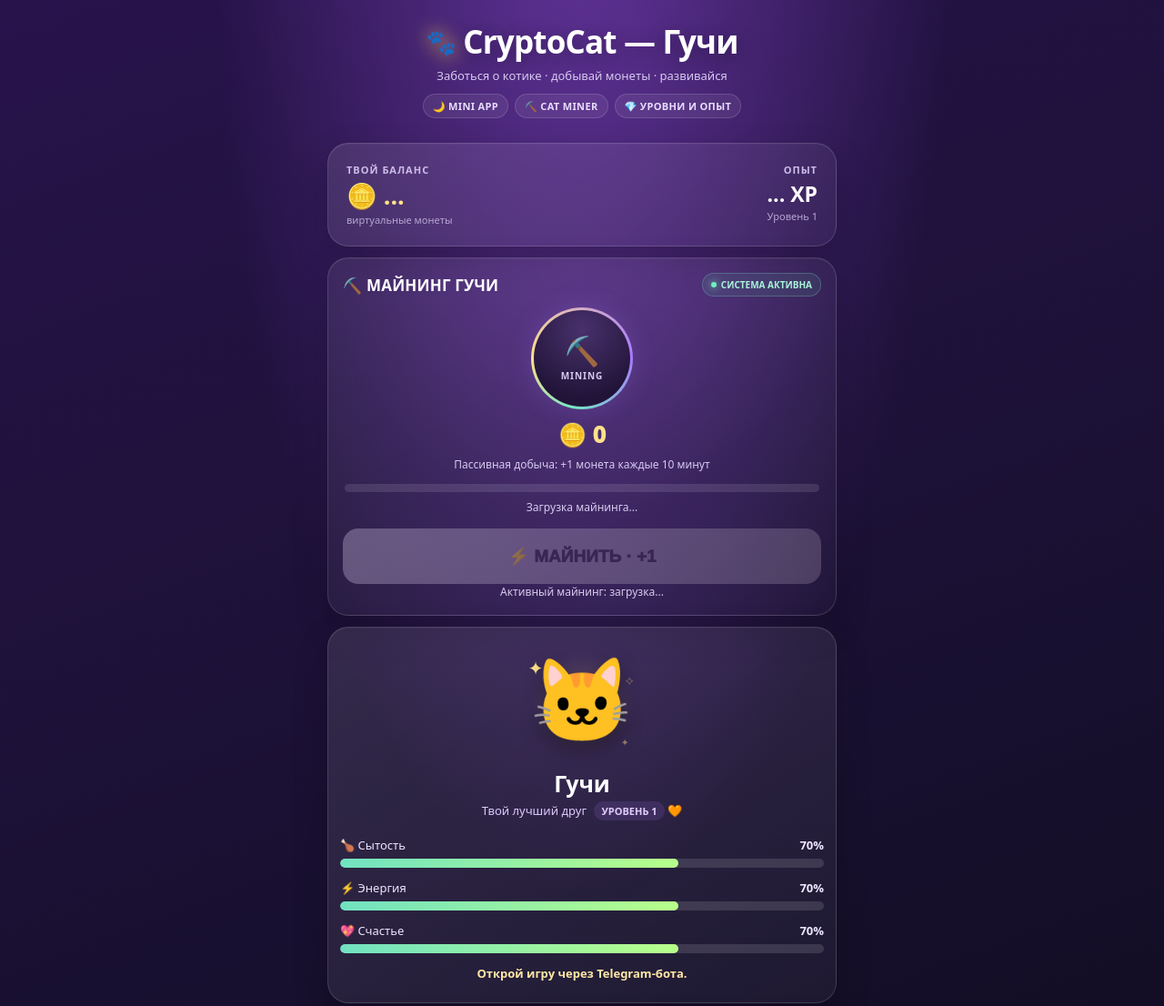
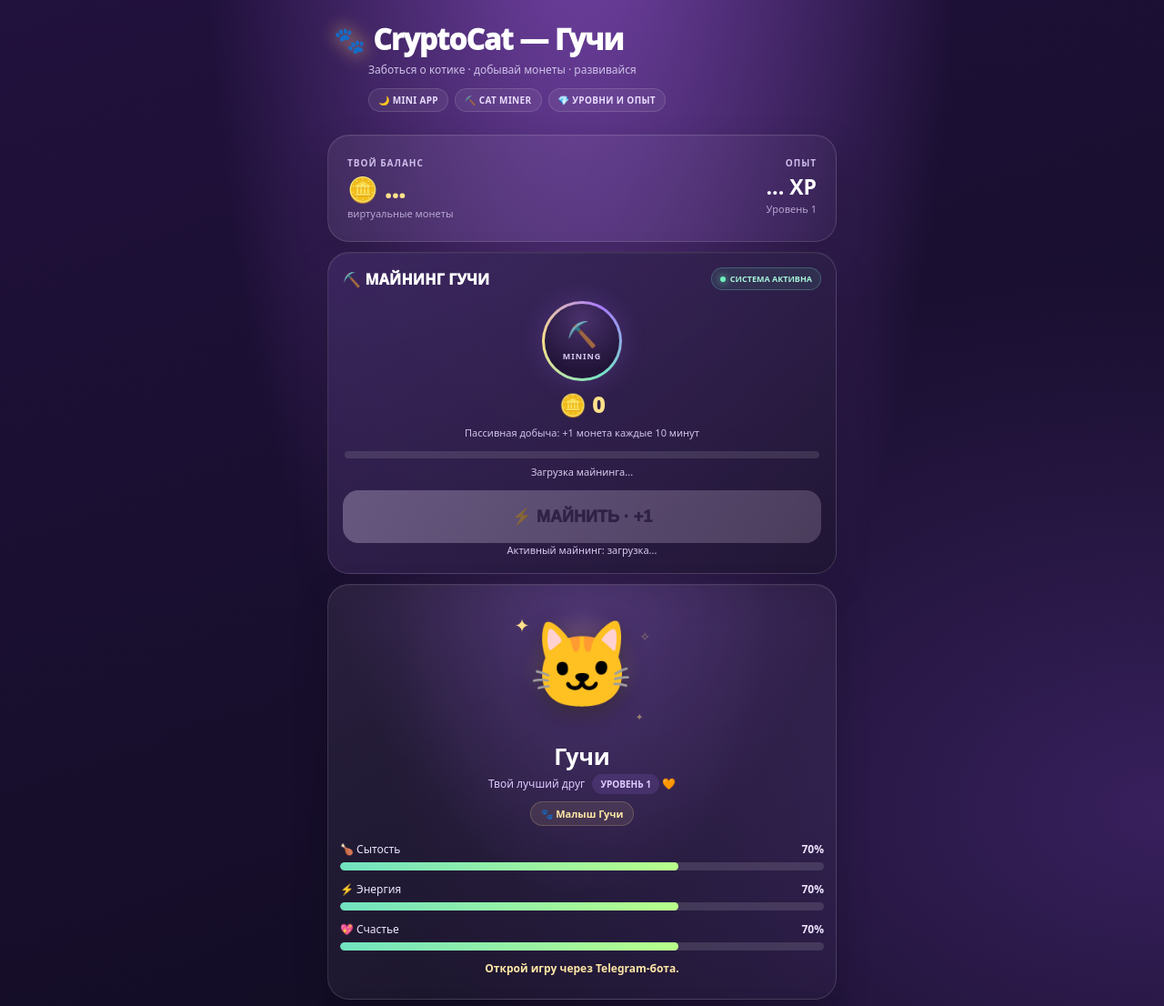
Before and after one commit to advokat133/cryptocat-guch, a plain HTML site: page index.html in a window 1280 px wide. Shown: the top 1106 px of the page at 91% size. Drawn offline with Linux system fonts and the light colour scheme.

Commit message:
Update index.html

```diff
--- a/index.html
+++ b/index.html
@@ -7,75 +7,72 @@
 <title>CryptoCat — Гучи</title>
 <script src="https://telegram.org/js/telegram-web-app.js"></script>
 <style>
-:root{--gold:#ffe18a;--violet:#b99aff;--mint:#75e5c5;--muted:#d6c9f0;--panel:rgba(255,255,255,.085);--line:rgba(255,255,255,.14)}
+:root{--gold:#ffe18a;--violet:#c6a8ff;--mint:#78e8c6;--muted:#cfc2e8;--panel:rgba(255,255,255,.075);--line:rgba(255,255,255,.13)}
 *{box-sizing:border-box}
 html{min-height:100%;background:#10091f}
-body{margin:0;min-height:100vh;min-height:100dvh;padding:max(9px,env(safe-area-inset-top)) max(9px,env(safe-area-inset-right)) max(14px,env(safe-area-inset-bottom)) max(9px,env(safe-area-inset-left));font-family:system-ui,-apple-system,Segoe UI,Roboto,sans-serif;color:#fff;background:radial-gradient(ellipse at 50% -10%,#63349b 0%,transparent 45%),linear-gradient(160deg,#28134b,#17102e 58%,#0b0917);overscroll-behavior-y:contain}
+body{margin:0;min-height:100vh;min-height:100dvh;padding:max(8px,env(safe-area-inset-top)) max(9px,env(safe-area-inset-right)) max(16px,env(safe-area-inset-bottom)) max(9px,env(safe-area-inset-left));font-family:system-ui,-apple-system,Segoe UI,Roboto,sans-serif;color:#fff;background:radial-gradient(ellipse at 50% -12%,#7544a8 0%,transparent 46%),radial-gradient(ellipse at 100% 55%,#38205d 0%,transparent 48%),linear-gradient(160deg,#21113d,#130d25 62%,#0b0917);overscroll-behavior-y:contain}
 .app{width:100%;max-width:560px;margin:0 auto}
-header{text-align:center;padding:13px 8px 15px}
-.brand{display:flex;align-items:center;justify-content:center;gap:8px;font-size:clamp(25px,7vw,35px);font-weight:900;letter-spacing:-.8px;text-shadow:0 4px 20px #0005}
-.brand-mark{font-size:27px;filter:drop-shadow(0 0 10px #ffcf70)}
-.sub{color:var(--muted);margin-top:5px;font-size:13px}
-.top-tags{display:flex;justify-content:center;gap:7px;flex-wrap:wrap;margin-top:11px}
-.tag{border:1px solid var(--line);background:#ffffff12;color:#e9ddff;border-radius:30px;padding:5px 10px;font-size:11px;font-weight:750;letter-spacing:.35px}
-.card{position:relative;background:linear-gradient(145deg,rgba(255,255,255,.105),rgba(255,255,255,.045));border:1px solid var(--line);border-radius:23px;padding:16px;margin:12px 0;box-shadow:0 15px 38px #0003,inset 0 1px #ffffff0a;overflow:hidden}
-.wallet{display:grid;grid-template-columns:1fr 1fr;gap:10px}
-.wallet-item{padding:5px 4px}
-.wallet-item:last-child{text-align:right}
-.eyebrow{font-size:11px;letter-spacing:1px;color:#cdbde9;font-weight:800}
-.coins{font-size:27px;font-weight:900;color:var(--gold);margin-top:2px;font-variant-numeric:tabular-nums}
-.xp-value{font-size:23px;font-weight:850;margin-top:3px}
+header{text-align:left;padding:13px 7px 14px}
+.brand{display:flex;align-items:center;gap:9px;font-size:clamp(24px,6.5vw,32px);font-weight:950;letter-spacing:-.8px}
+.brand-mark{font-size:28px;filter:drop-shadow(0 0 10px #ffcf70)}
+.sub{color:var(--muted);margin:4px 0 0 38px;font-size:12px}
+.top-tags{display:flex;gap:7px;flex-wrap:wrap;margin:12px 0 0 38px}
+.tag{border:1px solid var(--line);background:#ffffff10;color:#e9ddff;border-radius:30px;padding:5px 10px;font-size:10px;font-weight:800;letter-spacing:.35px}
+.card{position:relative;background:linear-gradient(145deg,rgba(255,255,255,.105),rgba(255,255,255,.045));border:1px solid var(--line);border-radius:24px;padding:16px;margin:11px 0;box-shadow:0 15px 38px #0003,inset 0 1px #ffffff0a;overflow:hidden}
+.wallet{display:grid;grid-template-columns:1fr 1fr;gap:8px;background:linear-gradient(110deg,#ffffff12,#ffffff07)}
+.wallet-item{padding:7px 5px}.wallet-item:last-child{text-align:right}
+.eyebrow{font-size:10px;letter-spacing:1px;color:#cdbde9;font-weight:850}
+.coins{font-size:27px;font-weight:950;color:var(--gold);margin-top:3px;font-variant-numeric:tabular-nums}
+.xp-value{font-size:23px;font-weight:900;margin-top:3px}
 .wallet-caption{font-size:11px;color:#b7a7d2;margin-top:1px}
 .section-head{display:flex;align-items:center;justify-content:space-between;gap:8px;margin-bottom:12px}
-.section-title{font-size:17px;font-weight:900;letter-spacing:.2px}
-.live{display:inline-flex;align-items:center;gap:5px;color:#a8f4d9;background:#62d9ae18;border:1px solid #75e5c544;border-radius:30px;padding:5px 9px;font-size:10px;font-weight:850}
+.section-title{font-size:16px;font-weight:950;letter-spacing:.2px}
+.live{display:inline-flex;align-items:center;gap:5px;color:#a8f4d9;background:#62d9ae18;border:1px solid #75e5c544;border-radius:30px;padding:5px 9px;font-size:9px;font-weight:900}
 .live-dot{width:6px;height:6px;background:#70efbd;border-radius:50%;box-shadow:0 0 9px #70efbd}
-.mining{text-align:center;background:radial-gradient(circle at 50% 0%,#8052b833,transparent 58%),linear-gradient(145deg,#ffffff13,#ffffff06)}
-.mine-orb{width:112px;height:112px;margin:5px auto 10px;border-radius:50%;display:grid;place-items:center;background:conic-gradient(from -90deg,#ffe18a 0deg,#a87aff 180deg,#75e5c5 280deg,#ffe18a 360deg);padding:3px;box-shadow:0 0 28px #a87aff33}
+.mining{background:linear-gradient(145deg,#3c2860dd,#201633ee)}
+.mine-orb{width:88px;height:88px;margin:3px auto 9px;border-radius:50%;display:grid;place-items:center;background:conic-gradient(from -90deg,#ffe18a,#a87aff,#75e5c5,#ffe18a);padding:3px;box-shadow:0 0 28px #a87aff33}
 .mine-orb-inner{width:100%;height:100%;border-radius:50%;display:flex;flex-direction:column;align-items:center;justify-content:center;background:radial-gradient(circle at 50% 20%,#49316c,#211438 75%)}
-.pickaxe{font-size:31px;line-height:1.1}
-.orb-label{font-size:10px;color:#d6c9f0;font-weight:800;letter-spacing:1px;margin-top:4px}
-.mine-amount{font-size:25px;font-weight:950;color:var(--gold);margin:2px 0 8px;font-variant-numeric:tabular-nums}
-.mine-rate{font-size:12px;color:var(--muted);line-height:1.5}
-.progress-track{height:9px;border-radius:20px;background:#ffffff1c;overflow:hidden;margin:12px 2px 8px}
+.pickaxe{font-size:27px;line-height:1.1}.orb-label{font-size:9px;color:#d6c9f0;font-weight:850;letter-spacing:1px;margin-top:4px}
+.mine-amount{font-size:24px;font-weight:950;color:var(--gold);margin:2px 0 7px;text-align:center;font-variant-numeric:tabular-nums}
+.mine-rate{text-align:center;font-size:11px;color:var(--muted);line-height:1.5}
+.progress-track{height:8px;border-radius:20px;background:#ffffff1c;overflow:hidden;margin:11px 2px 7px}
 .progress-fill{height:100%;width:0%;border-radius:20px;background:linear-gradient(90deg,#8a72ff,#75e5c5,#ffe18a);transition:width .35s}
-.mine-timer{font-size:12px;color:#d8cbed;line-height:1.5}
-.mine-button{width:100%;min-height:61px;border:0;border-radius:17px;margin-top:14px;background:linear-gradient(110deg,#ffe99a,#ffb45d 55%,#ff9a55);color:#2b1745;font-size:19px;font-weight:950;box-shadow:0 7px 22px #ffb45d30;transition:transform .15s,filter .15s}
+.mine-timer{text-align:center;font-size:11px;color:#d8cbed;line-height:1.5}
+.mine-button{width:100%;min-height:58px;border:0;border-radius:17px;margin-top:12px;background:linear-gradient(110deg,#ffe99a,#ffb45d 55%,#ff9a55);color:#2b1745;font-size:18px;font-weight:950;box-shadow:0 7px 22px #ffb45d30;transition:transform .15s,filter .15s}
 .mine-button:not(:disabled):active{transform:scale(.98);filter:brightness(1.06)}
-button{border:0;border-radius:15px;padding:13px 9px;font-size:15px;font-weight:800;color:#26163d;background:#f1e8ff;cursor:pointer;min-height:53px;touch-action:manipulation;transition:opacity .15s,transform .15s}
-button:active{transform:scale(.98)}
-button:disabled{opacity:.42;cursor:not-allowed;box-shadow:none}
+button{border:0;border-radius:15px;padding:12px 9px;font-size:14px;font-weight:850;color:#26163d;background:#f1e8ff;cursor:pointer;min-height:51px;touch-action:manipulation;transition:opacity .15s,transform .15s}
+button:active{transform:scale(.98)}button:disabled{opacity:.42;cursor:not-allowed;box-shadow:none}
 .mine-button:disabled{background:linear-gradient(110deg,#b4a6c8,#81718f);color:#38294b}
-.pet{text-align:center;padding:17px 13px}
-.pet-scene{position:relative;width:142px;height:132px;margin:0 auto 2px;display:grid;place-items:center}
-.pet-glow{position:absolute;width:112px;height:112px;border-radius:50%;background:radial-gradient(circle,#ffcf7a3d,transparent 70%);filter:blur(5px)}
-.cat{position:relative;font-size:91px;line-height:1;filter:drop-shadow(0 9px 10px #0005);animation:floaty 3.4s ease-in-out infinite}
+.pet{text-align:center;padding:16px 13px 18px;background:radial-gradient(ellipse at 50% 8%,#a879ff22,transparent 52%),linear-gradient(145deg,#ffffff12,#ffffff06)}
+.pet-scene{position:relative;width:170px;height:151px;margin:0 auto 1px;display:grid;place-items:center}
+.pet-glow{position:absolute;width:128px;height:128px;border-radius:50%;background:radial-gradient(circle,#ffcf7a55,transparent 70%);filter:blur(5px);transition:all .4s}
+.cat{position:relative;font-size:94px;line-height:1;filter:drop-shadow(0 10px 12px #0006);transform-origin:bottom center;animation:floaty 3.4s ease-in-out infinite;transition:font-size .4s,filter .4s}
+.pet-scene.stage-growing .cat{font-size:105px;filter:drop-shadow(0 10px 13px #0006) drop-shadow(0 0 9px #c39aff66)}
+.pet-scene.stage-adult .cat{font-size:116px;filter:drop-shadow(0 10px 13px #0006) drop-shadow(0 0 13px #ffe18a77)}
+.pet-scene.stage-legend .cat{font-size:122px;filter:drop-shadow(0 10px 14px #0006) drop-shadow(0 0 18px #ffe18aaa)}
+.pet-crown{position:absolute;z-index:2;top:0;right:27px;font-size:27px;opacity:0;transform:scale(.5);transition:.3s}
+.stage-legend .pet-crown{opacity:1;transform:scale(1)}
 .spark{position:absolute;color:#ffe18a;font-size:17px;animation:twinkle 2s ease-in-out infinite}
-.spark.one{top:16px;left:13px}.spark.two{right:12px;top:30px;animation-delay:.8s}.spark.three{right:19px;bottom:14px;font-size:12px;animation-delay:1.3s}
+.spark.one{top:17px;left:12px}.spark.two{right:9px;top:29px;animation-delay:.8s}.spark.three{right:17px;bottom:13px;font-size:12px;animation-delay:1.3s}
 @keyframes floaty{0%,100%{transform:translateY(0)}50%{transform:translateY(-6px)}}
 @keyframes twinkle{0%,100%{opacity:.35;transform:scale(.8)}50%{opacity:1;transform:scale(1.2)}}
-.pet h2{margin:5px 0 3px;font-size:25px}
-.level{color:#ddc9ff;font-size:13px}
-.level-pill{display:inline-block;margin-left:5px;padding:3px 8px;border-radius:20px;background:#a77aff24;color:#e1ccff;font-size:11px;font-weight:850}
-.stats{display:grid;gap:13px;margin-top:18px;text-align:left}
-.statline{display:flex;justify-content:space-between;align-items:center;font-size:13px;margin-bottom:6px;color:#eee5ff}
-.statline b{font-variant-numeric:tabular-nums}
-.bar{height:10px;background:#ffffff20;border-radius:20px;overflow:hidden}
+.pet h2{margin:4px 0 3px;font-size:25px}.level{color:#ddc9ff;font-size:12px}
+.level-pill{display:inline-block;margin-left:5px;padding:4px 9px;border-radius:20px;background:#a77aff24;color:#e1ccff;font-size:10px;font-weight:900}
+.growth-label{display:inline-block;margin-top:8px;padding:5px 11px;border-radius:20px;background:#ffe18a18;border:1px solid #ffe18a33;color:#ffe7a5;font-size:11px;font-weight:850}
+.stats{display:grid;gap:12px;margin-top:17px;text-align:left}
+.statline{display:flex;justify-content:space-between;align-items:center;font-size:12px;margin-bottom:6px;color:#eee5ff}
+.statline b{font-variant-numeric:tabular-nums}.bar{height:9px;background:#ffffff20;border-radius:20px;overflow:hidden}
 .fill{height:100%;width:70%;border-radius:20px;background:linear-gradient(90deg,#71e2c1,#b8ff8a);transition:width .3s}
 .actions{display:grid;grid-template-columns:repeat(2,minmax(0,1fr));gap:9px}
-.primary{background:linear-gradient(135deg,#ffe58a,#ffb85c)}
-.secondary{background:#d7c2ff}
+.primary{background:linear-gradient(135deg,#ffe58a,#ffb85c)}.secondary{background:#d7c2ff}
 .daily{grid-column:1/-1;background:linear-gradient(135deg,#9a72ff,#6f50d7);color:#fff}
-.message{min-height:24px;text-align:center;color:#ffe7a5;font-weight:750;margin:13px 0 0;font-size:13px;line-height:1.4}
+.message{min-height:23px;text-align:center;color:#ffe7a5;font-weight:750;margin:12px 0 0;font-size:12px;line-height:1.4}
 .mini-grid{display:grid;grid-template-columns:repeat(3,1fr);gap:8px}
 .mini-stat{background:#ffffff0b;border:1px solid #ffffff12;border-radius:15px;padding:10px 6px;text-align:center}
-.mini-icon{font-size:20px}
-.mini-label{font-size:10px;color:#cbbde2;margin-top:4px}
-.mini-value{font-size:12px;font-weight:850;color:#fff;margin-top:2px}
-.note{font-size:11px;line-height:1.5;color:#c9bddf;text-align:center;margin:17px 8px 0}
-.footer{text-align:center;color:#a99abd;font-size:11px;margin:15px 0 8px}
-@media(max-height:760px){header{padding:7px 6px 9px}.card{padding:12px;margin:9px 0}.pet{padding:12px 10px}.pet-scene{height:108px}.cat{font-size:76px}.stats{gap:9px;margin-top:12px}.bar{height:9px}button{padding:10px 8px;min-height:48px}.mine-button{min-height:54px}}
-@media(max-width:360px){.card{padding:11px}.actions{gap:7px}.brand{font-size:24px}.mine-orb{width:98px;height:98px}}
+.mini-icon{font-size:19px}.mini-label{font-size:9px;color:#cbbde2;margin-top:4px}.mini-value{font-size:12px;font-weight:900;color:#fff;margin-top:2px}
+.note{font-size:10px;line-height:1.5;color:#c9bddf;text-align:center;margin:16px 8px 0}.footer{text-align:center;color:#a99abd;font-size:10px;margin:14px 0 8px}
+@media(max-height:760px){header{padding:7px 6px 9px}.card{padding:12px;margin:9px 0}.pet{padding:11px 10px}.pet-scene{height:126px}.cat{font-size:84px}.pet-scene.stage-growing .cat{font-size:94px}.pet-scene.stage-adult .cat{font-size:104px}.pet-scene.stage-legend .cat{font-size:110px}.stats{gap:9px;margin-top:12px}.bar{height:8px}button{padding:10px 8px;min-height:47px}.mine-button{min-height:53px}}
+@media(max-width:360px){.card{padding:11px}.actions{gap:7px}.brand{font-size:23px}.mine-orb{width:80px;height:80px}}
 @media(prefers-reduced-motion:reduce){*,*::before,*::after{animation:none!important;transition:none!important}}
 </style>
 </head>
@@ -104,9 +101,9 @@ button:disabled{opacity:.42;cursor:not-allowed;box-shadow:none}
 </section>
 
 <section class="card pet">
-  <div class="pet-scene"><div class="pet-glow"></div><span class="spark one">✦</span><span class="spark two">✧</span><span class="spark three">✦</span><div class="cat" id="cat">🐱</div></div>
+  <div class="pet-scene" id="petScene"><div class="pet-glow"></div><span class="spark one">✦</span><span class="spark two">✧</span><span class="spark three">✦</span><span class="pet-crown" aria-hidden="true">👑</span><div class="cat" id="cat">🐱</div></div>
   <h2>Гучи</h2>
-  <div class="level">Твой лучший друг <span class="level-pill">УРОВЕНЬ <span id="level">1</span></span> 🧡</div>
+  <div class="level">Твой лучший друг <span class="level-pill">УРОВЕНЬ <span id="level">1</span></span> 🧡</div><div class="growth-label" id="growthLabel">🐾 Малыш Гучи</div>
   <div class="stats">
     <div><div class="statline"><span>🍗 Сытость</span><b id="hungerText">70%</b></div><div class="bar"><div class="fill" id="hungerBar"></div></div></div>
     <div><div class="statline"><span>⚡ Энергия</span><b id="energyText">70%</b></div><div class="bar"><div class="fill" id="energyBar"></div></div></div>
@@ -167,6 +164,14 @@ function render(p){
   $("coins").textContent=p.coins; $("xp").textContent=p.xp; $("level").textContent=p.level;
   $("levelSmall").textContent=p.level; $("miniCoins").textContent=p.coins; $("miniXp").textContent=p.xp; $("miniLevel").textContent=p.level;
   [["hunger",p.hunger],["energy",p.energy],["happy",p.happiness]].forEach(([n,v])=>{$(n+"Text").textContent=v+"%";$(n+"Bar").style.width=v+"%";});
+  const scene=$("petScene");
+  const level=Math.max(1,Number(p.level)||1);
+  scene.classList.remove("stage-growing","stage-adult","stage-legend");
+  let growth="🐾 Малыш Гучи";
+  if(level>=10){scene.classList.add("stage-legend");growth="👑 Легендарный Гучи";}
+  else if(level>=5){scene.classList.add("stage-adult");growth="✨ Взрослый Гучи";}
+  else if(level>=3){scene.classList.add("stage-growing");growth="🌟 Гучи подрастает";}
+  $("growthLabel").textContent=growth;
   $("cat").textContent=p.hunger<20?"🙀":p.happiness<25?"😿":p.energy<20?"😴":"🐱";
   $("feed").disabled=busy||p.coins<10||p.hunger>=100;
   $("play").disabled=busy||p.energy<15; $("sleep").disabled=busy;
```
